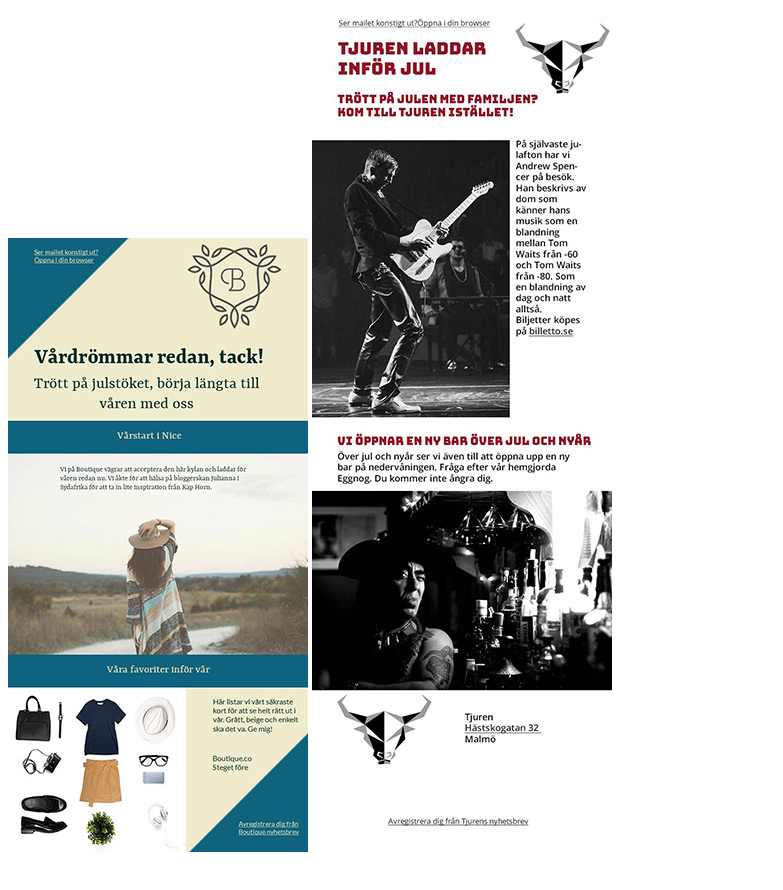
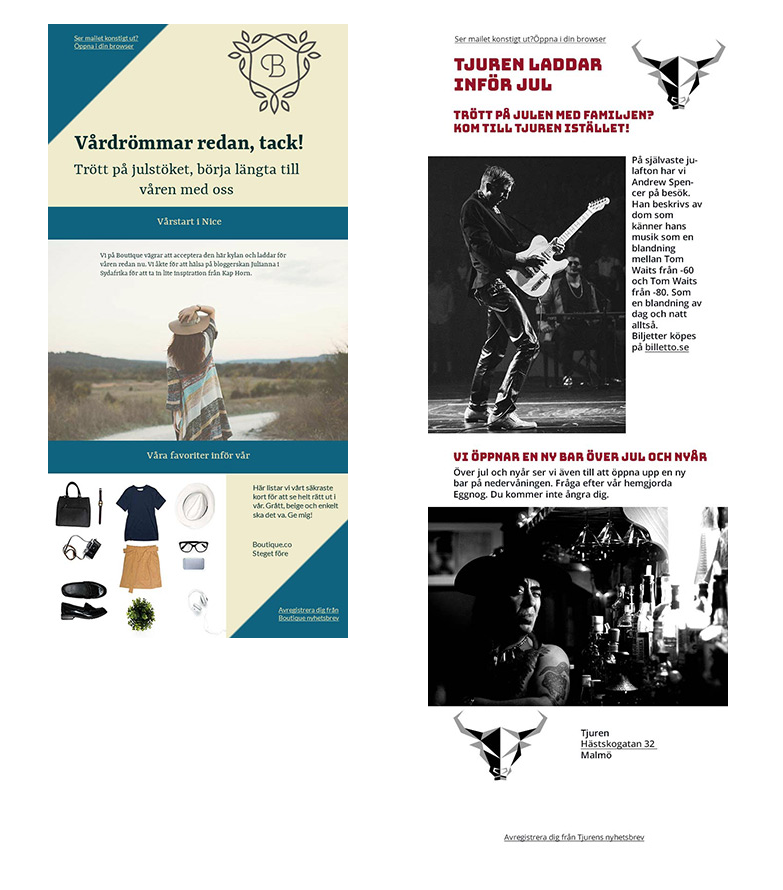
Before and after one commit to anneliev/Nyhetsbrev, a plain HTML site: page index.html in a window 1280 px wide. Shown: the whole page, without its empty margins (0-783 px from the left). Before the commit the page ends 864 px from the top, so only its background shows below. Drawn offline with Linux system fonts and the light colour scheme.

Commit message:
added css

```diff
--- a/index.html
+++ b/index.html
@@ -3,12 +3,15 @@
 <head>
 	<meta charset="UTF-8">
 	<title>Nyhetsbrev</title>
+	<link rel="stylesheet" type="text/css" href="main.css">
 </head>
 <body>
-	<picture>
+	<figure>
 		<img src="Boutiqe.jpg">
+	</figure>
+	<figure>
 		<img src="Tjuren.jpg">
-	</picture>
+	</figure>
 
 </body>
 </html>
--- /dev/null
+++ b/main.css
@@ -0,0 +1,4 @@
+body{
+	display: flex;
+	flex-flow: row wrap;
+}
```
